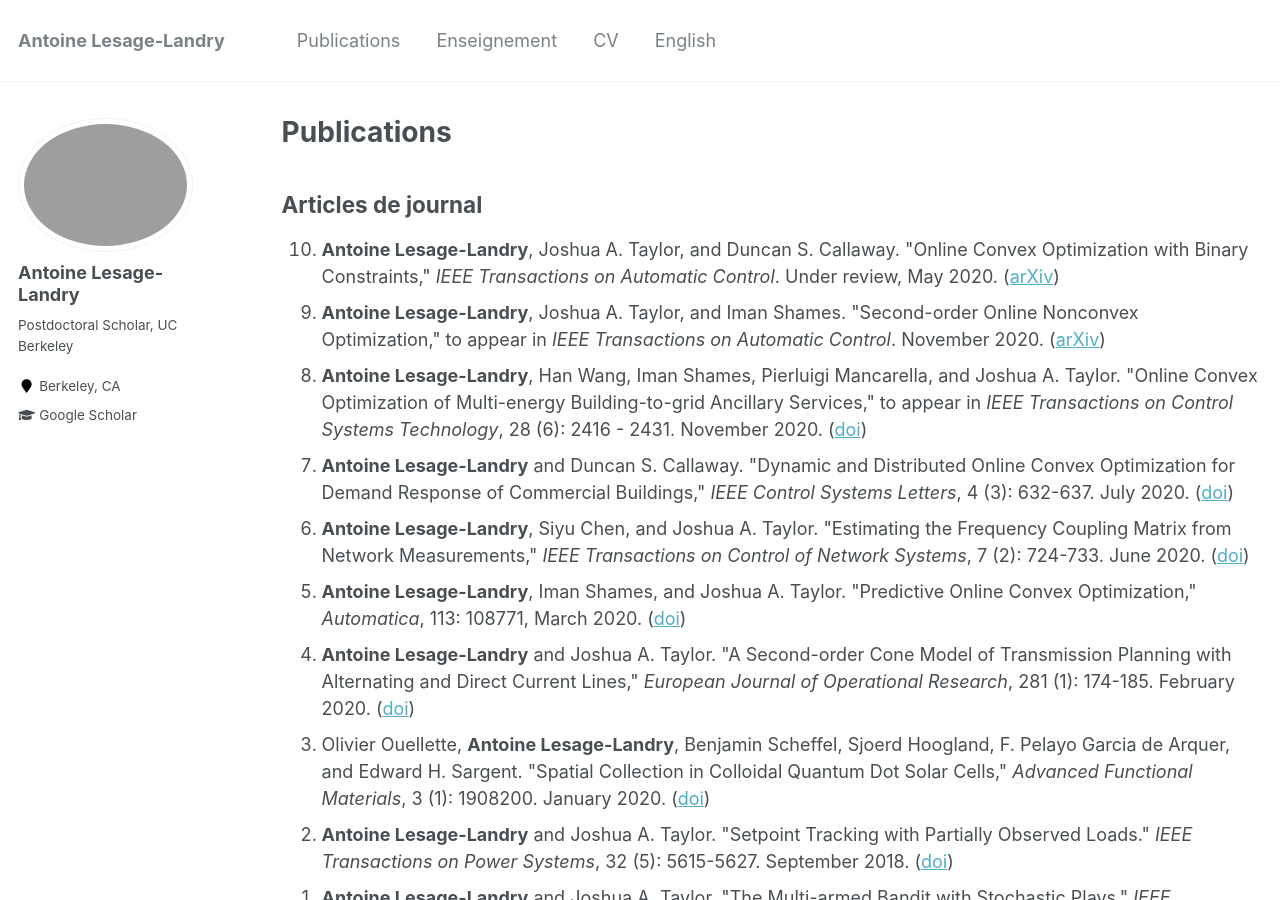
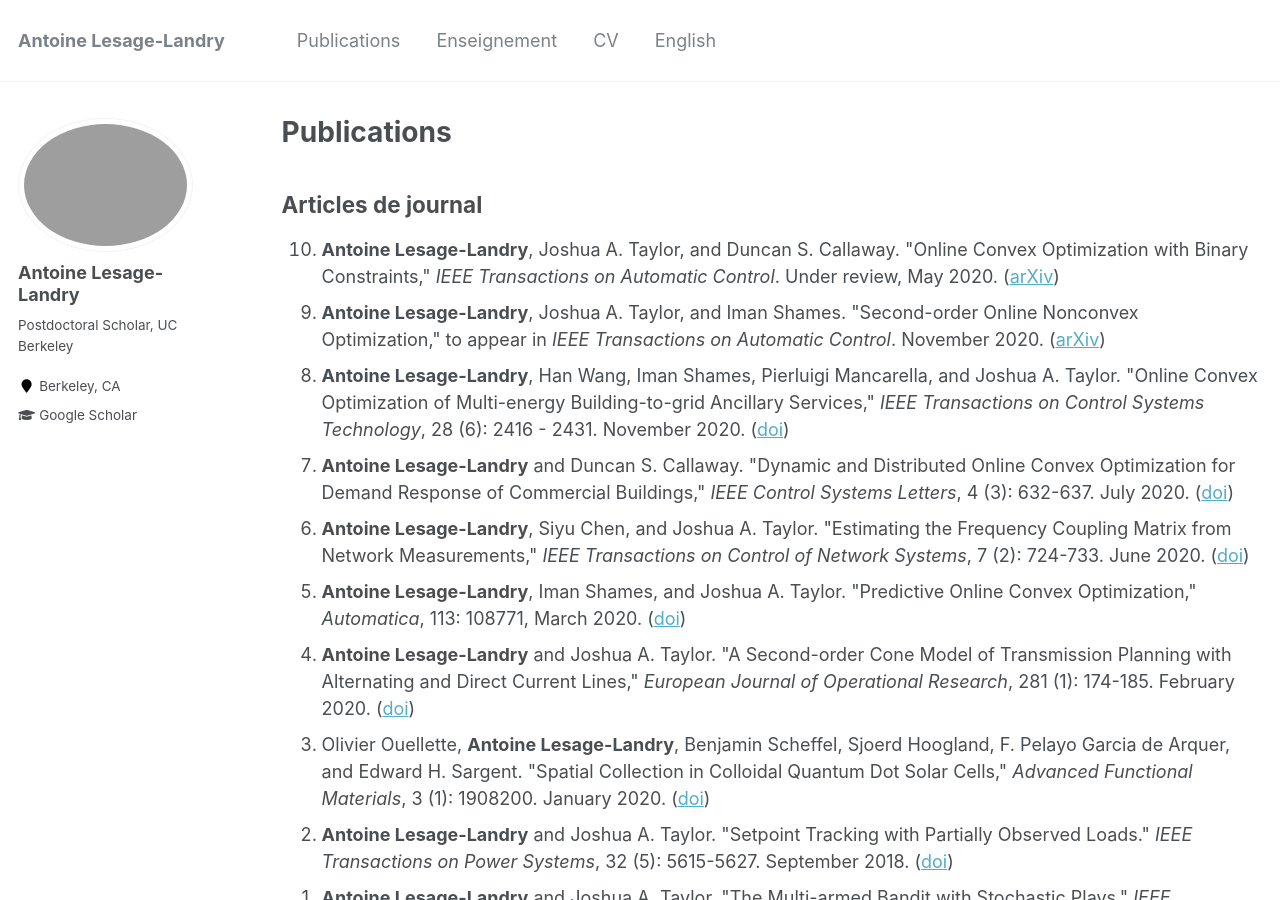
Before and after one commit to alesagelandry/fr, a Jekyll site: the page built from _pages/publications.md, in a window 1280 px wide and 900 px high. Built offline with Jekyll 4.4.1, drawn with Linux system fonts in a browser that asks for light colours.

Commit message:
Update publications.md

```diff
--- a/_pages/publications.md
+++ b/_pages/publications.md
@@ -12,7 +12,7 @@ author_profile: true
 
   <li> <b>Antoine Lesage-Landry</b>, Joshua A. Taylor, and Iman Shames. "Second-order Online Nonconvex Optimization," to appear in <i>IEEE Transactions on Automatic Control</i>. November 2020. (<a href="https://arxiv.org/abs/2001.10114">arXiv</a>)</li>
 
-  <li><b>Antoine Lesage-Landry</b>, Han Wang, Iman Shames, Pierluigi Mancarella, and Joshua A. Taylor. "Online Convex Optimization of Multi-energy Building-to-grid Ancillary Services," to appear in <i>IEEE Transactions on Control Systems Technology</i>, 28 (6): 2416 - 2431. November 2020. (<a href="https://doi.org/10.1109/TCST.2019.2944328">doi</a>)</li>
+  <li><b>Antoine Lesage-Landry</b>, Han Wang, Iman Shames, Pierluigi Mancarella, and Joshua A. Taylor. "Online Convex Optimization of Multi-energy Building-to-grid Ancillary Services," <i>IEEE Transactions on Control Systems Technology</i>, 28 (6): 2416 - 2431. November 2020. (<a href="https://doi.org/10.1109/TCST.2019.2944328">doi</a>)</li>
 
   <li> <b>Antoine Lesage-Landry</b> and Duncan S. Callaway. "Dynamic and Distributed Online Convex Optimization for Demand Response of Commercial Buildings," <i>IEEE Control Systems Letters</i>, 4 (3): 632-637. July 2020. (<a href="https://doi.org/10.1109/LCSYS.2020.2989110">doi</a>)</li>
 
```
